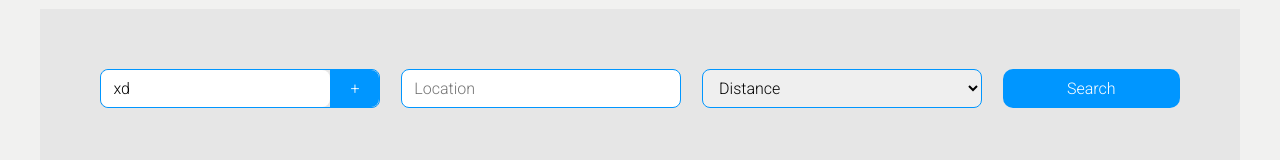
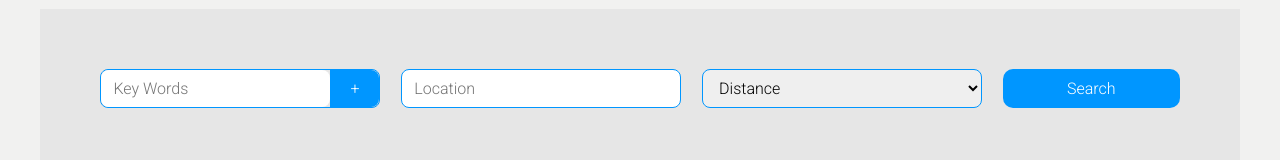
Before and after one commit to mizdebski77/Easy-Employ, a React (Create React App) app: page /Offers in a window 1280 px wide. Shown: the part 241-401 px from the top of the page. Built offline with nearby package versions, Linux system fonts and the light colour scheme.

Commit message:
Initial state for new keyword changed

```diff
--- a/src/features/JobOffers/jobOffers.tsx
+++ b/src/features/JobOffers/jobOffers.tsx
@@ -51,7 +51,7 @@ export const JobOffers = () => {
     const dispatch = useDispatch();
 
     const [showMore, setShowMore] = useState(false);
-    const [newKeyWord, setNewKeyWord] = useState("xd");
+    const [newKeyWord, setNewKeyWord] = useState("");
 
     const handleShowMore = () => {
         setShowMore(!showMore);
```
